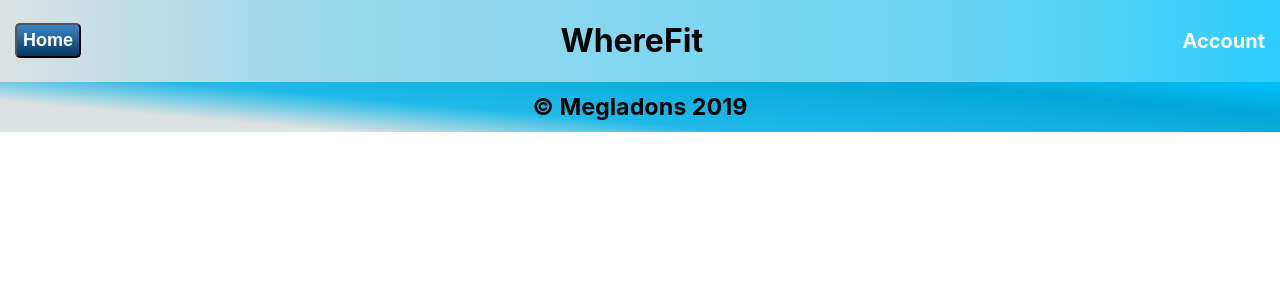
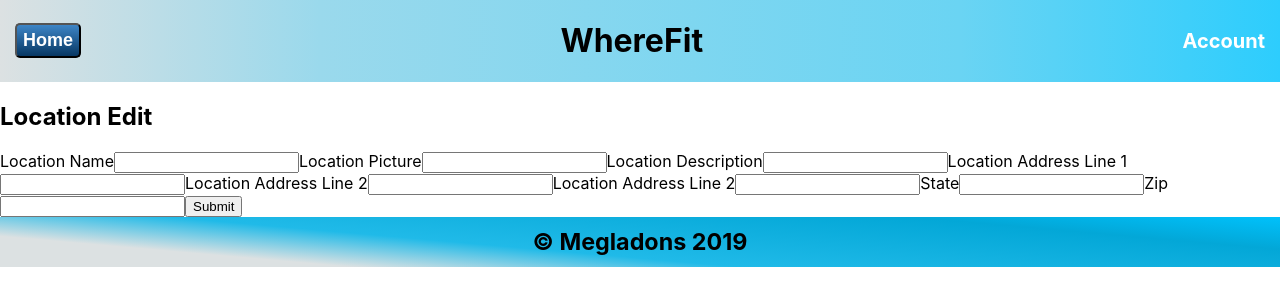
Before and after one commit to lemondsun/Where-fit, a React (Create React App) app in the folder client/: page /user/1/location/1/edit in a window 1280 px wide. Shown: the top 306 px of the page. Built offline with nearby package versions, Linux system fonts and the light colour scheme; the HTML template or start-up script is replaced by a standard one.

Commit message:
location edit

```diff
--- a/client/src/App.js
+++ b/client/src/App.js
@@ -2,7 +2,7 @@ import React, { Component } from 'react';
 import './App.css';
 import { Route, Link, withRouter } from 'react-router-dom';
 import { indexHome, showHome, loginUser, registerUser, verifyUser, showUser, putUser, destroyUser, indexLocation, showLocation, postLocation, putLocation, destroyLocation, indexActivity, showActivity, postActivity, putActivity, destroyActivity } from './services/api-helper';
-import LoginForm from './components/LoginForm';
+import LoginForm from './images/LoginForm';
 
 import RegisterForm from './components/RegisterForm';
 import HomePage from './components/HomePage';
@@ -11,21 +11,27 @@ import Footer from './components/Footer';
 import ActivityList from './components/ActivityList';
 import LocationList from './components/LocationList';
 import LocationAddForm from './components/LocationAddForm';
+import LocationEdit from './components/LocationEdit';
 
 class App extends Component {
   state = {
     currentUser: {},
     locations: [],
-    userLocations: [],
+    allLocations: [],
     activities: [],
     user_id: null,
     location_id: null,
     activity_id: null,
-    currentLocation: null
+    currentLocation: {}
   }
 
   // let getData = { "user_id": this.state.currentUser.Id }
 
+  componentDidMount = async () => {
+    // this.handleVerify()
+    const allLocations = await indexHome()
+    this.setState({ allLocations })
+  }
 
   handleLogin = async (loginData) => {
     const resp = await loginUser(loginData);
@@ -33,31 +39,29 @@ class App extends Component {
     this.setState({ currentUser })
     const getData = { "user_id": this.state.currentUser.id }
     if (this.state.currentUser.username) {
-      console.log('here', this.state.currentUser)
       const getlocations = async () => {
-        console.log({ "user_id": this.state.currentUser.id }, "hello2")
         const locations = await indexLocation(this.state.currentUser.id, getData)
-
-        console.log(locations, "hello", locations)
         this.setState({ locations })
       }
-
       getlocations()
       this.props.history.push(`/user/${this.state.currentUser.id}/location`)
     }
     else {
       this.props.history.push(`/login`)
     }
-
   }
-
 
   handleRegister = async (registerData) => {
     const currentUser = await registerUser(registerData);
     this.setState({ currentUser })
     if (this.state.currentUser.username) {
       this.props.history.push(`/user/${this.state.currentUser.id}/location`)
-
+      const getlocations = async () => {
+        const getData = this.state.currentUser.id
+        const locations = await indexLocation(this.state.currentUser.id, getData)
+        this.setState({ locations })
+      }
+      getlocations()
     }
     else {
       this.props.history.push(`/register`)
@@ -90,14 +94,7 @@ class App extends Component {
     this.props.history.push(`/`)
   }
 
-  componentDidMount = async () => {
-    // this.handleVerify()
-
-    const locations = await indexHome()
-    this.setState({ locations })
-  }
   handleAddLocation = async (postdata) => {
-    console.log('in handleaddlocation', postdata)
     const currentLocation = await postLocation(this.state.currentUser.id, postdata);
     this.setState(prevState => ({
       locations: [...prevState.locations, currentLocation]
@@ -105,20 +102,25 @@ class App extends Component {
     this.props.history.push(`/user/${this.state.currentUser.id}/location`)
   }
 
-  handleEditLocation = async () => {
-    const currentLocation = await putLocation();
+  handleLocationClick = async (id) => {
+    console.log("selected location id", id)
+    const currentLocation = await showLocation(id,id);
     if (currentLocation) {
       this.setState({ currentLocation })
     }
-    this.props.history.push(`/user/${this.state.currentUser.id}/location`)
+    console.log("selected location", currentLocation)
+    this.props.history.push(`/user/${this.state.currentUser.id}/location/${this.state.currentLocation.id}/edit`)
   }
 
-  ShowLocation = async () => {
-    const currentLocation = await showLocation();
-    if (currentLocation) {
-      this.setState({ currentLocation })
+  handleEditLocation = async (id, putData) => {
+    const updatedLocation = await putLocation(id,putData);
+    if (updatedLocation) {
+      this.setState({ updatedLocation })
+      this.setState(prevState => ({
+        locations: prevState.locations.map(location => location.id === parseInt(updatedLocation.id) ? updatedLocation : location)
+      }))
     }
-    this.props.history.push(`/user/${this.state.currentUser.id}/location/${this.state.currentLocation.id}`)
+    this.props.history.push(`/user/${this.state.currentUser.id}/location`)
   }
 
   render() {
@@ -128,6 +130,8 @@ class App extends Component {
           user={this.state.currentUser}
           handleLogout={this.handleLogout}
         />
+        <Route exact path='/' render={() => <HomePage locations={this.state.allLocations} />} />
+
         <Route exact path='/login' render={() => <LoginForm
           handleLogin={this.handleLogin}
         />} />
@@ -136,22 +140,36 @@ class App extends Component {
           handleRegister={this.handleRegister}
         />} />
 
-
-        <Route exact path='/' render={() => <HomePage locations={this.state.locations} />} />
-        {/* <Route path='/:id' render={() => <HomePage locations={this.state.locations}  />} /> */}
-
-        {/* //location page route  */}
         <Route exact path='/user/:id/location'
           render={() =>
             <LocationList
               locations={this.state.locations}
-              currentUser ={this.state.currentUser}
+              currentUser={this.state.currentUser}
+              handleLocationClick={this.handleLocationClick}
             />} />
+
         <Route exact path='/user/:id/location/add'
           render={() => <LocationAddForm
             currentUser={this.state.currentUser}
             handleAddLocation={this.handleAddLocation} />} />
 
+
+
+
+
+        <Route exact path='/user/:id/location/:id/edit'
+          render={(props) => <LocationEdit
+            currentUser={this.state.currentUser}
+            locations={this.state.locations}
+            locationId={props.match.params.id}
+            handleEditLocation={this.handleEditLocation} />} />
+
+        {/* <Route exact path='/user/:id/location/add'
+          render={() => <LocationAddForm
+            currentUser={this.state.currentUser}
+            handleAddLocation={this.handleAddLocation} />} /> */}
+
+        {/* <Link to={`/user/${props.currentUser.id}/location/${location.id}/delete`}><button>Delete</button></Link> */}
 
         {/* <Route exact path='/register' render={() => <RegisterForm user={this.state.user} handleChange={this.handleChange} handleRegister={this.handleRegister}/>}/> */}
 
--- a/client/src/components/LocationAddForm.jsx
+++ b/client/src/components/LocationAddForm.jsx
@@ -88,7 +88,7 @@ console.log('im in loactaionadd', this.props)
         value={this.state.state}
         onChange={this.handleChange}
       />
-      <label htmlFor="zip">State</label>
+      <label htmlFor="zip">Zip</label>
       <input
         type="text"
         name="zip"
--- a/client/src/components/LocationEdit.jsx
+++ b/client/src/components/LocationEdit.jsx
@@ -2,31 +2,41 @@ import React, { Component } from 'react'
 
 export default class LocationEdit extends Component {
   state = {
+    id: null,
     name: null,
     image_url: null,
     description: null,
-    adress_line: null,
+    address_line1: null,
+    address_line2: null,
     city: null,
     state: null,
     zip: null
   }
-
   setFormData = () => {
-    if (this.props.posts.length) {
+    console.log("set form",this.props)
+    if (this.props.locations.length) {
       const {
-        title,
-        image_url,
-        description,
-        fun_fact,
-        ...otherData
-      } = this.props.posts.find(post => {
-        return post.id === parseInt(this.props.postId)
-      })
-      this.setState({
+        id,
         name,
         image_url,
         description,
-        adress_line,
+        address_line1,
+        address_line2,
+        city,
+        state,
+        zip
+        , ...otherData
+      } = this.props.locations.find(location => {
+        return location.id === parseInt(this.props.locationId)
+      })
+
+      this.setState({
+        id,
+        name,
+        image_url,
+        description,
+        address_line1,
+        address_line2,
         city,
         state,
         zip
@@ -37,66 +47,93 @@ export default class LocationEdit extends Component {
   componentDidMount() {
     this.setFormData();
   }
-
   handleChange = (e) => {
     const { name, value } = e.target;
     this.setState({ [name]: value })
+
   }
-
   componentDidUpdate(prevProps) {
-    if (prevProps.posts !== this.props.posts) {
+    if (prevProps.locations !== this.props.locations) {
       this.setFormData();
     }
   }
 
+
     render() {
-    const { title, image_url, description, fun_fact } = this.state;
-
     return (
-      <div>
       <form onSubmit={(e) => {
-          e.preventDefault();
-          this.props.updatePost(this.props.postId, this.state);
+        e.preventDefault()
+        this.props.handleEditLocation(this.props.locationid, this.state)
       }}>
-          <label htmlFor="title">title</label>
+        <h2>Location Edit</h2>
+        <label htmlFor="name">Location Name</label>
         <input
           type="text"
-            name="title"
-            id="title"
-            value={title}
+          name="name"
+          id="name"
+          value={this.state.name}
           onChange={this.handleChange}
         />
-          <br />
-          <label htmlFor="image_url">image url</label>
+        <label htmlFor="image_url">Location Picture</label>
         <input
-            type="text"
+          type="image_url"
           name="image_url"
           id="image_url"
-            value={image_url}
+          value={this.state.image_url}
           onChange={this.handleChange}
         />
-          <br />
-          <label htmlFor="description">description</label>
+        <label htmlFor="description">Location Description</label>
         <input
           type="text"
           name="description"
           id="description"
-            value={description}
+          value={this.state.description}
           onChange={this.handleChange}
         />
-          <br />
-          <label htmlFor="fun_fact">fun fact</label>
+        <label htmlFor="address_line1">Location Address Line 1</label>
         <input
           type="text"
-            name="fun_fact"
-            id="fun_fact"
-            value={fun_fact}
+          name="address_line1"
+          id="address_line1"
+          value={this.state.address_line1}
           onChange={this.handleChange}
         />
-          <br />
+        <label htmlFor="address_line2">Location Address Line 2</label>
+        <input
+          type="text"
+          name="address_line2"
+          id="address_line2"
+          value={this.state.address_line2}
+          onChange={this.handleChange}
+        />
+        <label htmlFor="city">Location Address Line 2</label>
+        <input
+          type="text"
+          name="city"
+          id="city"
+          value={this.state.city}
+          onChange={this.handleChange}
+        />
+        <label htmlFor="state">State</label>
+        <input
+          type="text"
+          name="state"
+          id="state"
+          value={this.state.state}
+          onChange={this.handleChange}
+        />
+        <label htmlFor="zip">Zip</label>
+        <input
+          type="text"
+          name="zip"
+          id="zip"
+          value={this.state.zip}
+          onChange={this.handleChange}
+        />
+
         <button>Submit</button>
+
       </form>
-      </div>
     )
   }
   }
--- /dev/null
+++ b/client/src/images/LoginForm.jsx
@@ -0,0 +1,43 @@
+import React, { Component } from 'react'
+import { Link } from 'react-router-dom';
+
+export default class LoginForm extends Component {
+  state = {
+    username: "",
+    password: ""
+  }
+
+  handleChange = (e) => {
+    const { name, value } = e.target;
+    this.setState({ [name]: value })
+  }
+
+  render() {
+    return (
+      <form onSubmit={(e) => {
+        e.preventDefault()
+        this.props.handleLogin(this.state)
+      }}>
+        <h2>Login</h2>
+        <label htmlFor="username">username</label>
+        <input
+          type="text"
+          name="username"
+          id="username"
+          value={this.state.username}
+          onChange={this.handleChange}
+        />
+        <label htmlFor="password">password</label>
+        <input
+          type="password"
+          name="password"
+          id="password"
+          value={this.state.password}
+          onChange={this.handleChange}
+        />
+        <button>Submit</button>
+        <Link to='/register'>Register</Link>
+      </form>
+    )
+  }
+}
--- a/client/src/services/api-helper.js
+++ b/client/src/services/api-helper.js
@@ -84,13 +84,12 @@ export const destroyUser = async (id, deleteData) => {
 
 
 export const indexLocation = async (id, getData) => {
-  console.log("test", getData)
   const resp = await api.get(`/user/${id}/location`, getData);
   return resp.data
 }
 
 export const showLocation = async (id, getData) => {
-  const resp = await api.get(`/user/${id}/location/${id}`, getData);
+  const resp = await api.get(`/user/:id/location/${id}`, getData);
   return resp.data
 }
 
@@ -100,7 +99,7 @@ export const postLocation = async (id, postData) => {
 }
 
 export const putLocation = async (id, putData) => {
-  const resp = await api.put(`/user/${id}/location/${id}`, putData);
+  const resp = await api.put(`/user/id/location/${id}`, putData);
   return resp.data
 }
 
```
Also changed, not shown: client/src/components/LocationList.jsx (+11 -2 lines), 1 other file (tests, documents, lock files or other folders). Lines whose indentation alone changed are shown as unchanged.
